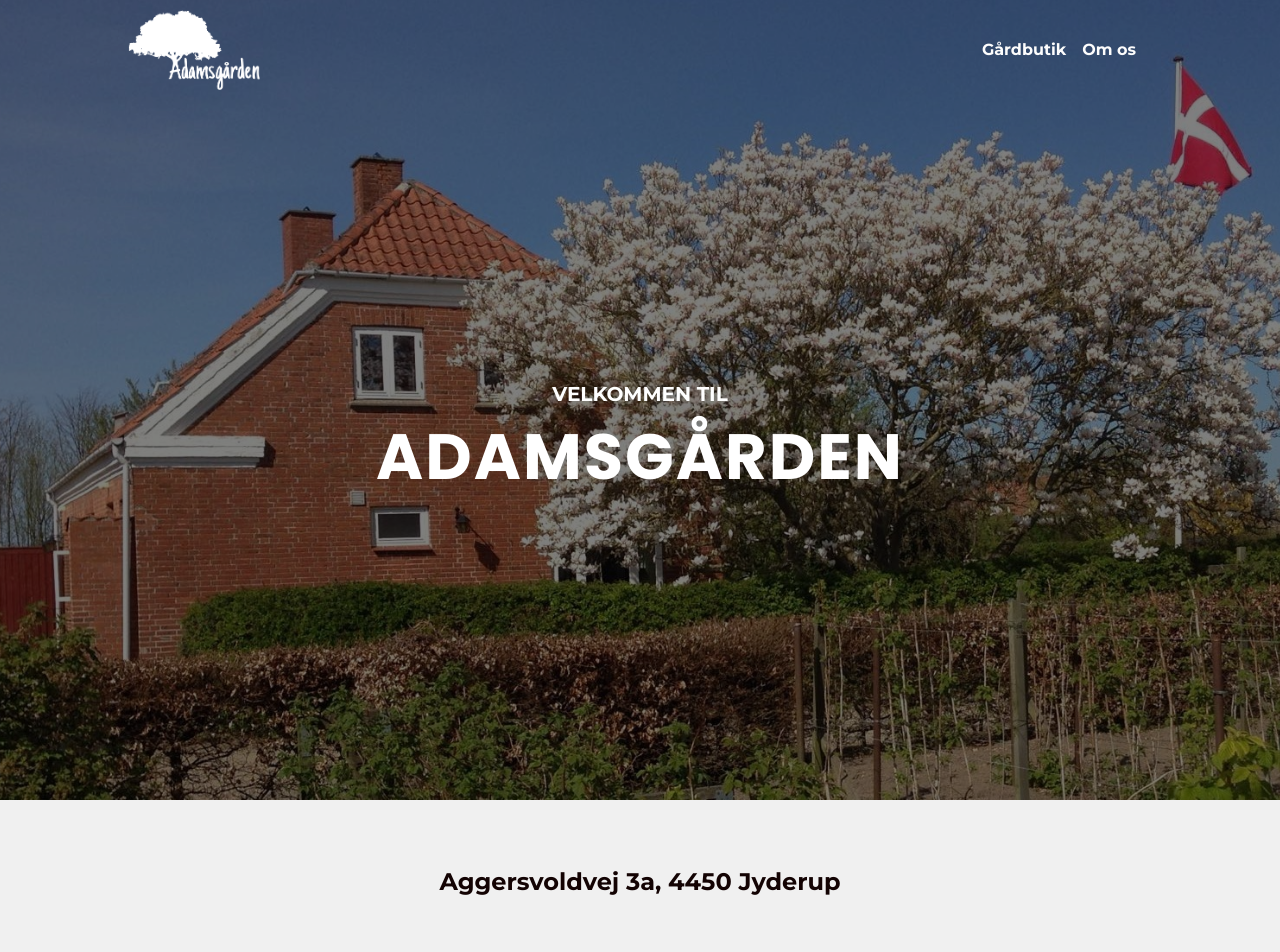
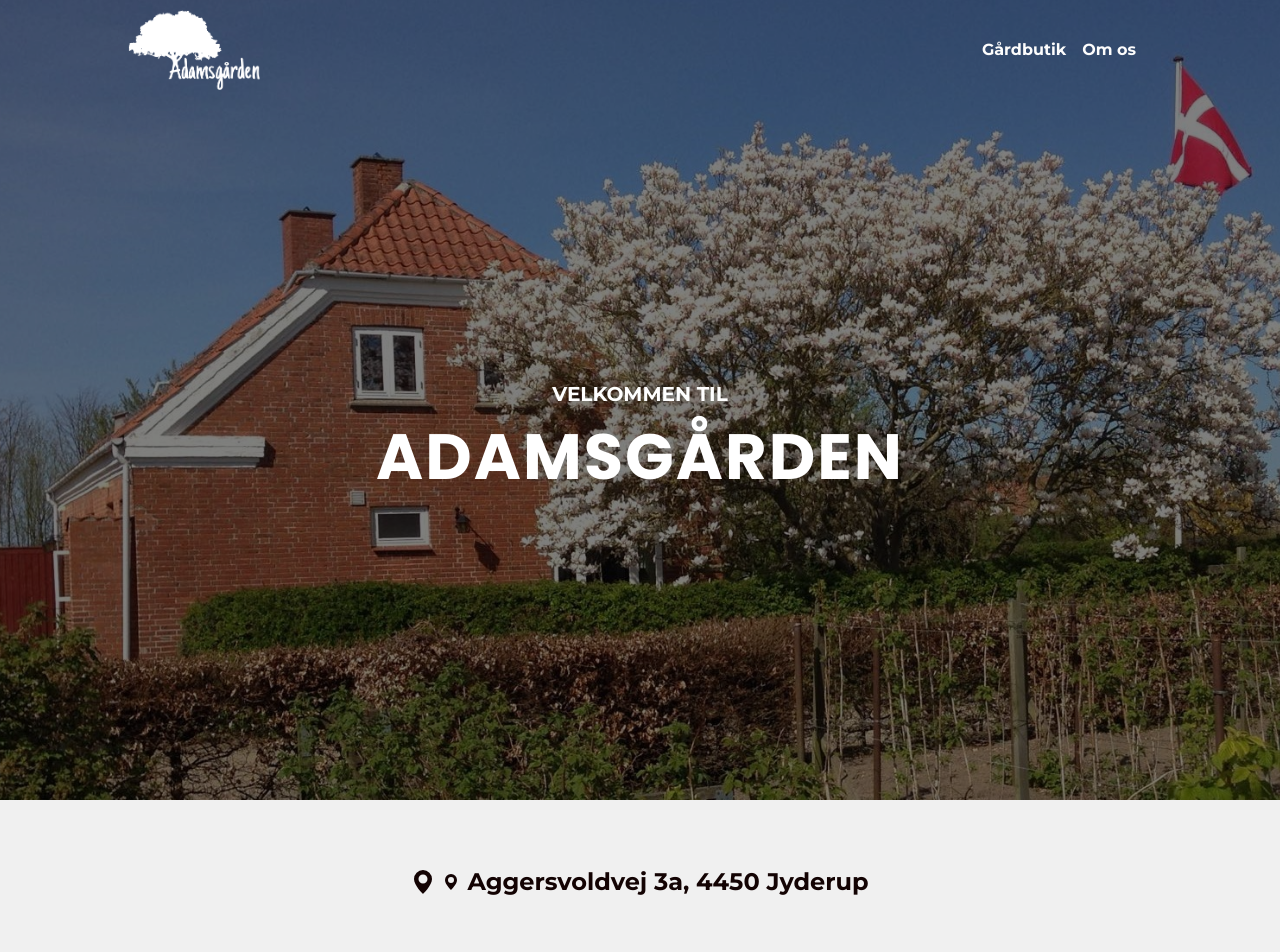
Before and after one commit to chri44nj/adamsgaarden, a Next.js app: page / in a window 1280 px wide. Shown: the top 952 px of the page. Built offline with nearby package versions, Linux system fonts and the light colour scheme; a web font is replaced by a local one.

Commit message:
ikon tilføjet til adresse

```diff
--- a/src/app/page.jsx
+++ b/src/app/page.jsx
@@ -70,7 +70,13 @@
       </section>
       <div className={styles.background}>
         <div className={styles.address}>
-          <a target="_blank" href="https://www.google.com/maps/place/Adamsg%C3%A5rden/@55.6670873,11.4236887,17z/data=!3m1!4b1!4m6!3m5!1s0x464d7f56a3e17ee9:0x27fca4969a8336a9!8m2!3d55.6670873!4d11.4236887!16s%2Fg%2F11xphfdm7?entry=ttu">
+          <a className="flex-row" target="_blank" href="https://www.google.com/maps/place/Adamsg%C3%A5rden/@55.6670873,11.4236887,17z/data=!3m1!4b1!4m6!3m5!1s0x464d7f56a3e17ee9:0x27fca4969a8336a9!8m2!3d55.6670873!4d11.4236887!16s%2Fg%2F11xphfdm7?entry=ttu">
+            <svg className={styles.hideMobile} xmlns="http://www.w3.org/2000/svg" width="24" height="24" fill="currentColor" class="bi bi-geo-alt-fill" viewBox="0 0 16 16">
+              <path d="M8 16s6-5.686 6-10A6 6 0 0 0 2 6c0 4.314 6 10 6 10zm0-7a3 3 0 1 1 0-6 3 3 0 0 1 0 6z" />
+            </svg>
+            <svg className={styles.hideWeb} xmlns="http://www.w3.org/2000/svg" width="16" height="16" fill="currentColor" class="bi bi-geo-alt-fill" viewBox="0 0 16 16">
+              <path d="M8 16s6-5.686 6-10A6 6 0 0 0 2 6c0 4.314 6 10 6 10zm0-7a3 3 0 1 1 0-6 3 3 0 0 1 0 6z" />
+            </svg>
             Aggersvoldvej 3a, 4450 Jyderup
           </a>
         </div>
--- a/src/app/page.module.css
+++ b/src/app/page.module.css
@@ -131,6 +131,10 @@
   width: 100%;
 }
 
+.hideMobile {
+  display: none;
+}
+
 /** TABLET **/
 
 @media only screen and (min-width: 600px) {
@@ -178,6 +182,14 @@
   .facebook {
     padding: 4rem 10%;
   }
+
+  .hideMobile {
+    display: block;
+  }
+
+  .hideWeb {
+    display: none;
+  }
 }
 
 /** LARGER SCREENS **/
```
